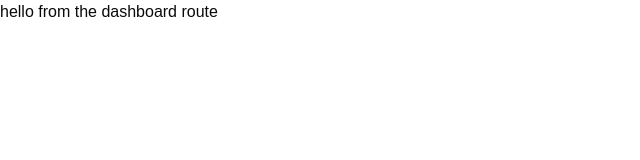
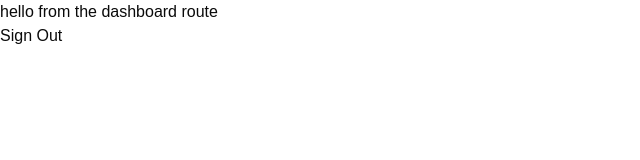
Before and after one commit to akkiaryan/InvoiceArk, a Next.js app: page /dashboard in a window 1280 px wide. Shown: the top 160 px of the page, without its empty margins (0-640 px from the left). Built offline with nearby package versions, Linux system fonts and the light colour scheme; no server answers; sample sign-in values are in the browser's storage.

Commit message:
loader updated

```diff
--- /dev/null
+++ b/app/components/SubmitButtons.tsx
@@ -0,0 +1,20 @@
+"use client";
+
+import { Button } from "@/components/ui/button";
+import { useFormStatus } from "react-dom";
+import {Loader2}  from 'lucide-react';
+export function SubmitButton(){
+    const {pending} = useFormStatus();
+    return(
+     <>
+        {pending ? (
+    <Button disabled className="w-full">
+        <Loader2 className = "size-4 mr-2 animate-spin" /> Please Wait...
+    </Button>
+    ): (
+    <Button type="submit" className="w-full">
+        Submit
+        </Button>
+        )}</>
+    );
+    }
--- a/app/dashboard/page.tsx
+++ b/app/dashboard/page.tsx
@@ -1,4 +1,5 @@
 
+import { signOut } from "../utils/auth";
 import { requireUser } from "../utils/hooks";
 export default async function DashboardRoute(){
     const session = await requireUser();
@@ -7,6 +8,14 @@ export default async function DashboardRoute(){
     return (
         <div>
             <h1>hello from the dashboard route</h1>
+            <form
+      action={async () => {
+        "use server"
+        await signOut()
+      }}
+    >
+      <button type="submit">Sign Out</button>
+    </form>
         </div>
     );
 }
--- a/app/login/page.tsx
+++ b/app/login/page.tsx
@@ -3,6 +3,7 @@ import { Card,CardContent,CardDescription, CardHeader,CardTitle } from "@/compon
 import { Input } from "@/components/ui/input";
 import { Label } from "@radix-ui/react-label";
 import { signIn } from "../utils/auth";
+import { SubmitButton } from "../components/SubmitButtons";
 
 export default function Login(){
     return (
@@ -23,7 +24,7 @@ className="flex flex-col gap-y-4">
                         <Label>Email</Label>
                         <Input name ="email" type="email" required placeholder="hello@example.com" />
                     </div>
-                    <Button>Submit</Button>
+                    <SubmitButton/>
                 </form>
             </CardContent>
         </Card>
--- a/app/utils/hooks.ts
+++ b/app/utils/hooks.ts
@@ -6,5 +6,5 @@ export async function requireUser(){
     if (!session?.user) {
         redirect("/login");
     }
-    return session
+    return session;
 }
```
